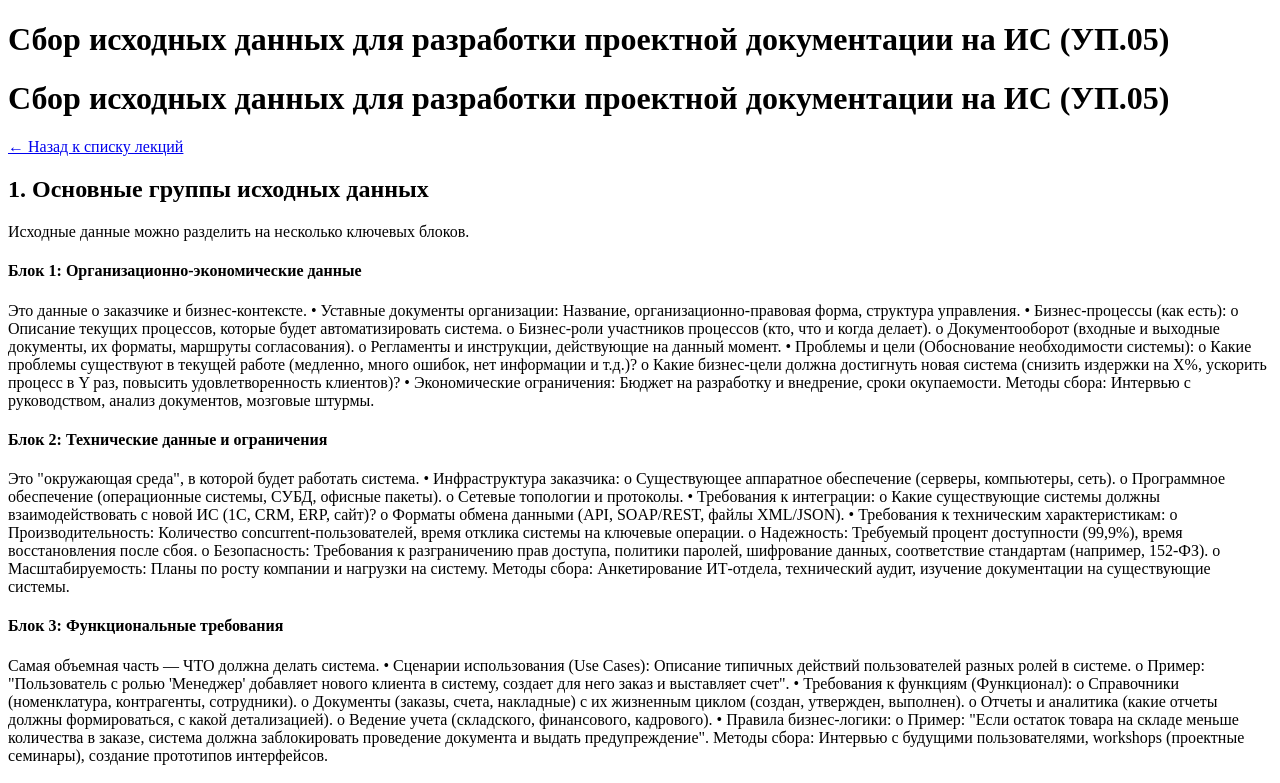
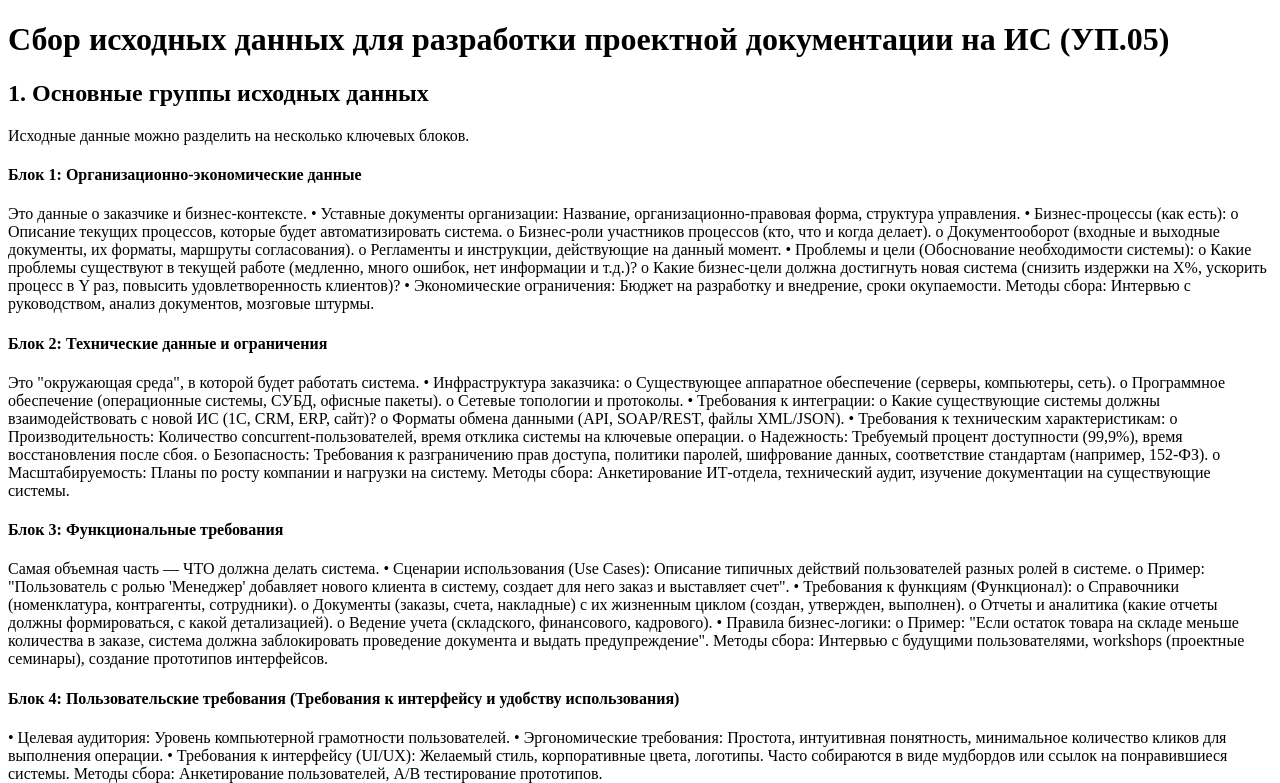
Before and after one commit to Munihov-Mark/shiny-octo-happiness, a plain HTML site: page we4tr.html in a window 1280 px wide. Shown: the top 783 px of the page. Drawn offline with Linux system fonts and the light colour scheme.

Commit message:
Update we4tr.html

```diff
--- a/we4tr.html
+++ b/we4tr.html
@@ -9,22 +9,6 @@
      <header>
         <div class="container">
             <h1>Сбор исходных данных для разработки проектной документации на ИС (УП.05)</h1>
-        <body>
-    <header>
-        <div class="container">
-            <h1>Сбор исходных данных для разработки проектной документации на ИС (УП.05)</h1>
-        </div>
-    </header>
-
-    <div class="container">
-        <!-- Добавленная кнопка назад -->
-        <a href="../index.html" class="back-btn">← Назад к списку лекций</a>
-
-        <div class="lecture-content">
-            <!-- остальное содержимое -->
-        </div>
-    </div>
-</body>
         </div>
     </header>
      <div class="container">
```
